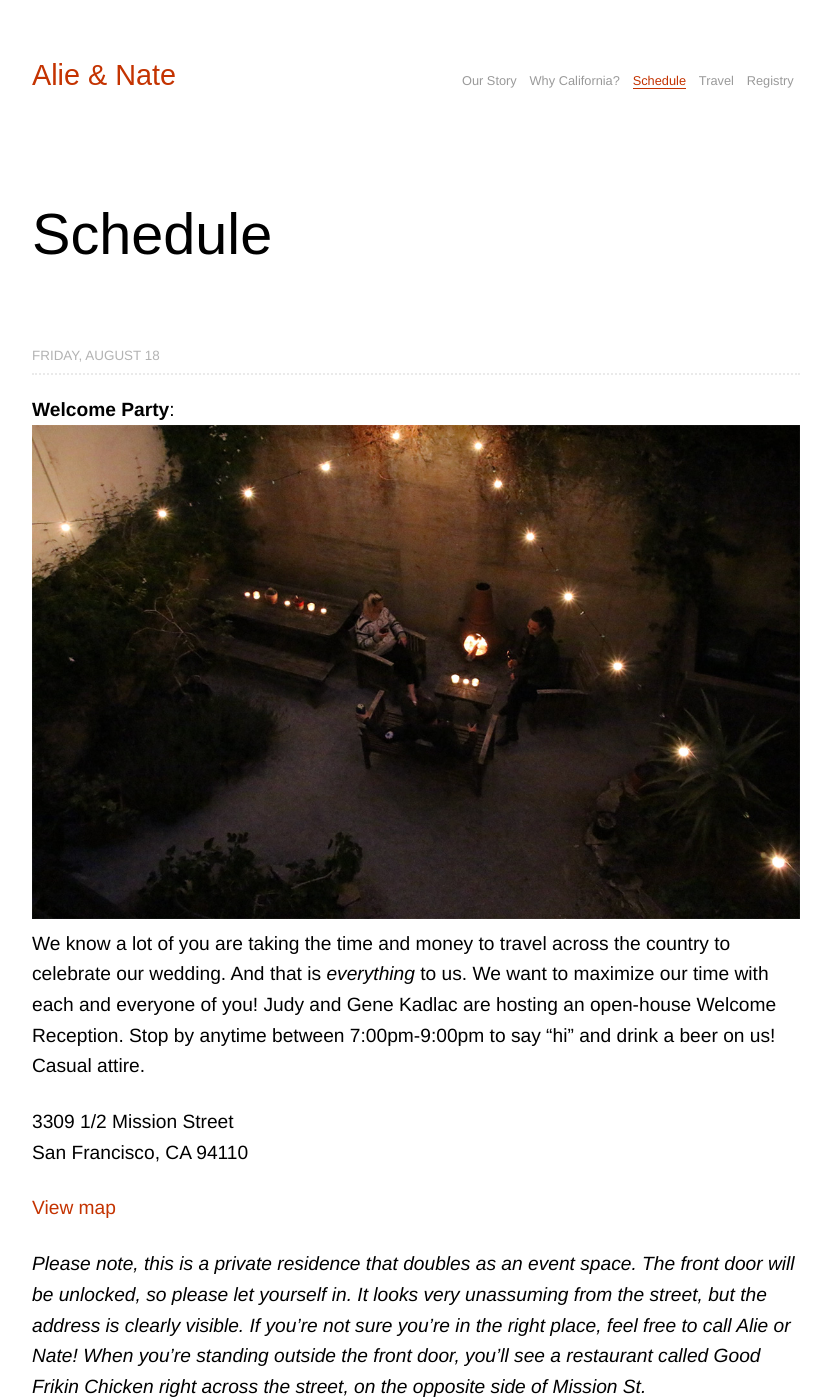
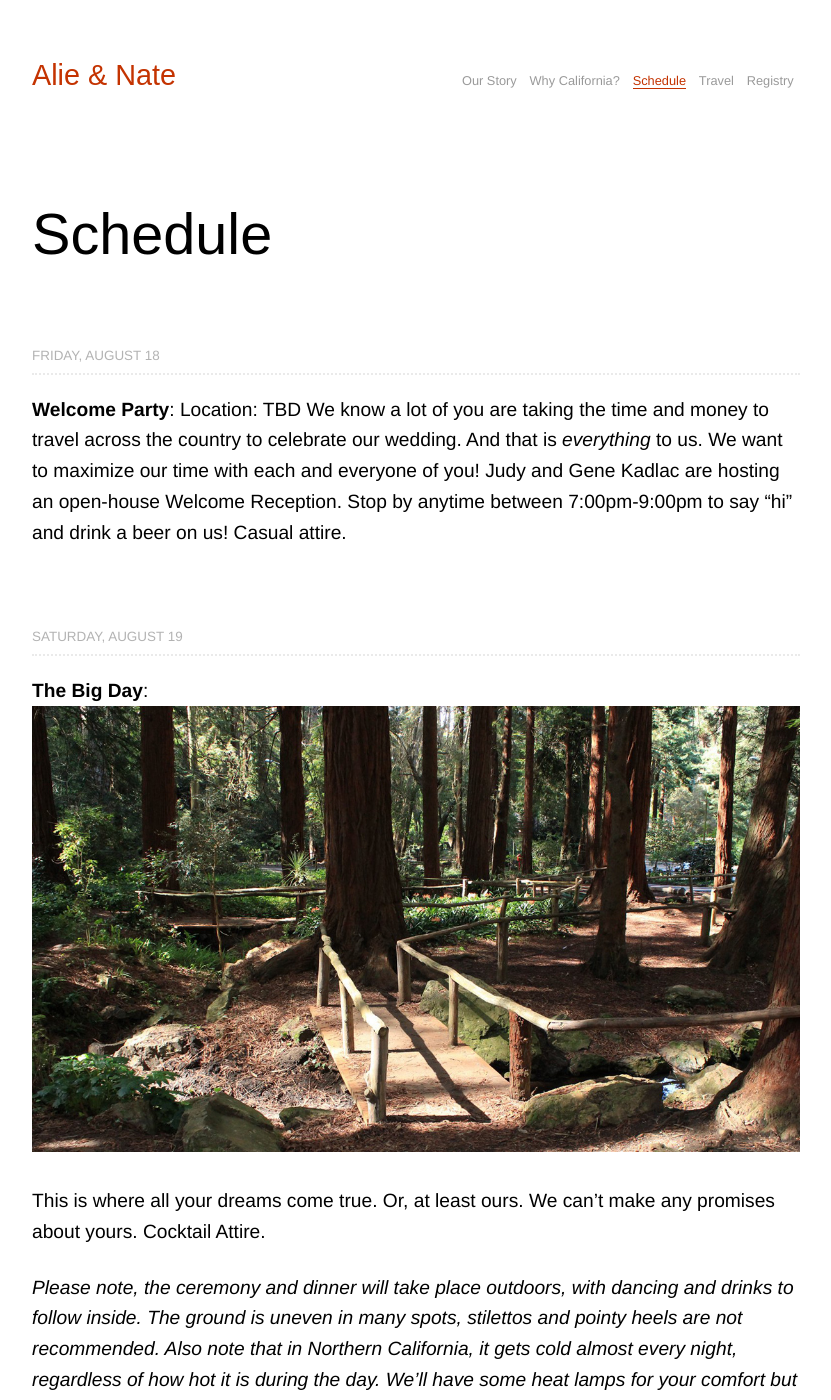
Before and after one commit to nkadlac/alieplusnate.com, a Jekyll site: the page built from schedule.md, in a window 1280 px wide and 1400 px high. Shown: the whole window, without its empty margins (224-1055 px from the left). Built offline with Jekyll 4.4.1, drawn with Linux system fonts in a browser that asks for light colours; some web fonts are replaced.

Commit message:
Updated Schedule

```diff
--- a/schedule.md
+++ b/schedule.md
@@ -8,15 +8,10 @@ layout: page
 ## Friday, August 18
 
 **Welcome Party**:
-![outside.jpg](/uploads/outside.jpg)
+Location: TBD
 We know a lot of you are taking the time and money to travel across the country to celebrate our wedding. And that is *everything* to us. We want to maximize our time with each and everyone of you! Judy and Gene Kadlac are hosting an open-house Welcome Reception. Stop by anytime between 7:00pm-9:00pm to say "hi" and drink a beer on us! Casual attire.
 
-3309 1/2 Mission Street<br>
-San Francisco, CA 94110
 
-[View map](https://www.google.com/maps/place/3309+Mission+St,+San+Francisco,+CA+94110/@37.7439537,-122.422841,17z/data=!3m1!4b1!4m5!3m4!1s0x808f7e4324c3aedf:0x51ea023ac109b366!8m2!3d37.7439495!4d-122.4206523)
-
-*Please note, this is a private residence that doubles as an event space. The front door will be unlocked, so please let yourself in. It looks very unassuming from the street, but the address is clearly visible. If you're not sure you're in the right place, feel free to call Alie or Nate! When you're standing outside the front door, you'll see a restaurant called Good Frikin Chicken right across the street, on the opposite side of Mission St.*
 
 ## Saturday, August 19
 
```
